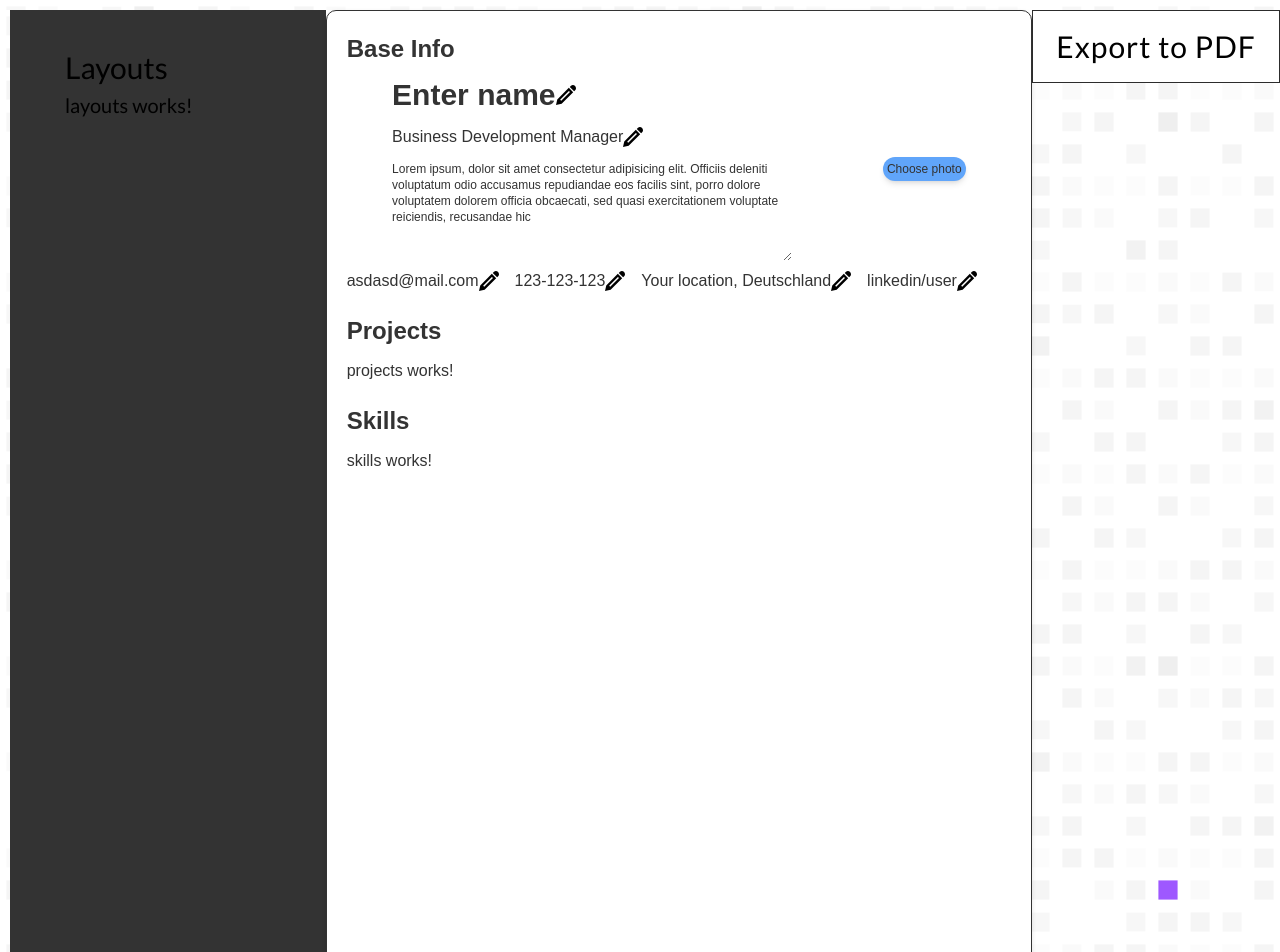
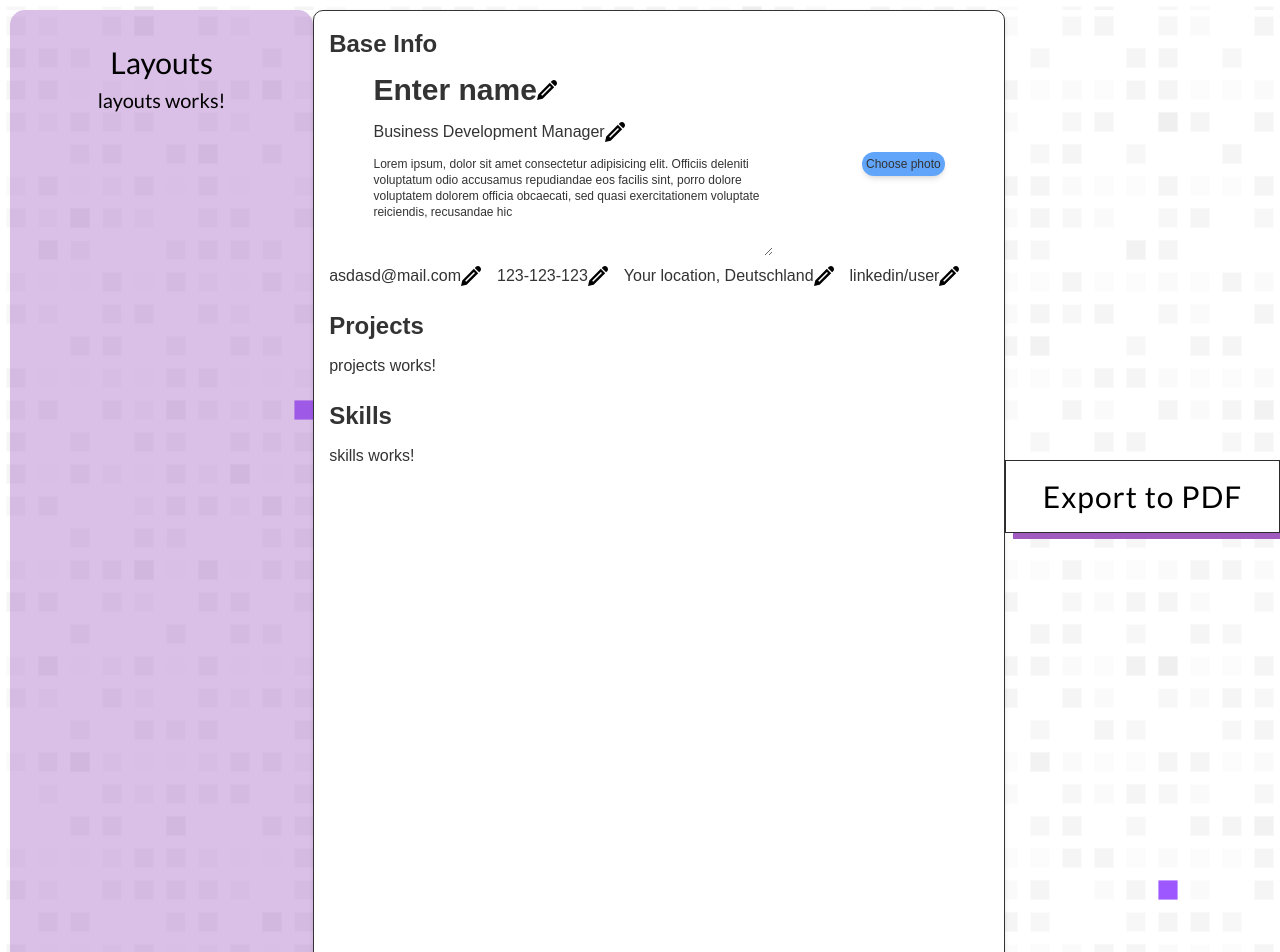
Before and after one commit to VanTea1/portfolioManagementApp, an Angular app: page /cv in a window 1280 px wide. Shown: the top 952 px of the page. Built offline with nearby package versions, Linux system fonts and the light colour scheme.

Commit message:
Fixed button design and added a small design to the layouts tab

```diff
--- a/src/app/components/cv/cv.component.html
+++ b/src/app/components/cv/cv.component.html
@@ -24,6 +24,8 @@
         </div>
     </div>
 
+    <div class="buttons">
+        <button class="exportButton" (click)="exportToPDF()">Export to PDF</button>
+    </div>
 
-    <button class="exportButton" (click)="exportToPDF()">Export to PDF</button>
 </div>
--- a/src/app/components/cv/cv.component.scss
+++ b/src/app/components/cv/cv.component.scss
@@ -8,15 +8,18 @@
   margin-top: 10px;
 
   .layoutsWrapper {
-    background-color: #333;
+    background-color: #a05bc062;
     width: 350px;
+    border-radius: 15px;
+    text-align: center;
+    padding-top: 30px;
+    height: 297mm;
 
-    padding-left: 55px;
-    padding-top: 35px;
     .layoutChoices {
 
       .layout-title {
         font-size: 30px;
+
       }
       .layouts{
         font-size: 20px;
@@ -25,7 +28,10 @@
   }
 
 
-
+.buttons{
+  margin-right: auto;
+  margin-top: 450px;
+  position: sticky;
   .exportButton {
 
     height: fit-content;
@@ -57,7 +63,7 @@
     left: 7px;
     transition: 0.2s;
   }
-
+}
 
   .cv {
     width: 210mm;
@@ -68,10 +74,10 @@
     font-family: Arial, sans-serif;
     color: #333;
     background-color: #fff;
-    padding: 20px;
+    padding: 15px;
     border-radius: 10px;
     box-shadow: 0 2px 5px rgba(0, 0, 0, 0.1);
-    margin-bottom: 50px;
+
 
     .section {
       margin-bottom: 20px;
--- a/src/app/components/home/home.component.scss
+++ b/src/app/components/home/home.component.scss
@@ -25,6 +25,7 @@
         width: 100%;
         text-align: center;
         font-size: 24px;
+        position: sticky;
 
         .CVButton {
             width: 275px;
```
